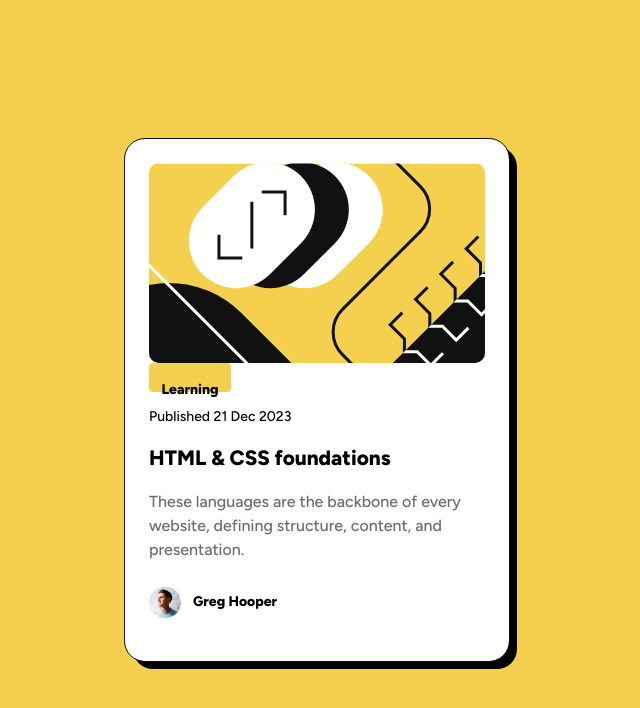
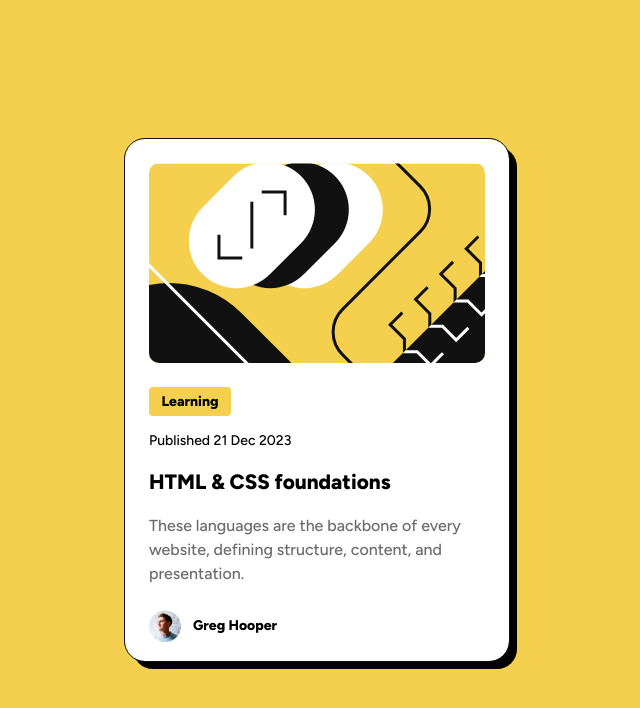
Before and after one commit to antryabov/blog-preview-card, a plain HTML site: page index.html in a window 1280 px wide. Shown: the whole page, without its empty margins (323-963 px from the left). Drawn offline with Linux system fonts and the light colour scheme.

Commit message:
Update style.css

```diff
--- a/style.css
+++ b/style.css
@@ -95,7 +95,7 @@ body {
     .preview-card__header-tag {
       width: 5.125rem;
       height: 1.8125rem;
-      padding-block-start: 1.5rem;
+      margin-top: 1.5rem;
       display: flex;
       justify-content: center;
       align-items: center;
```
